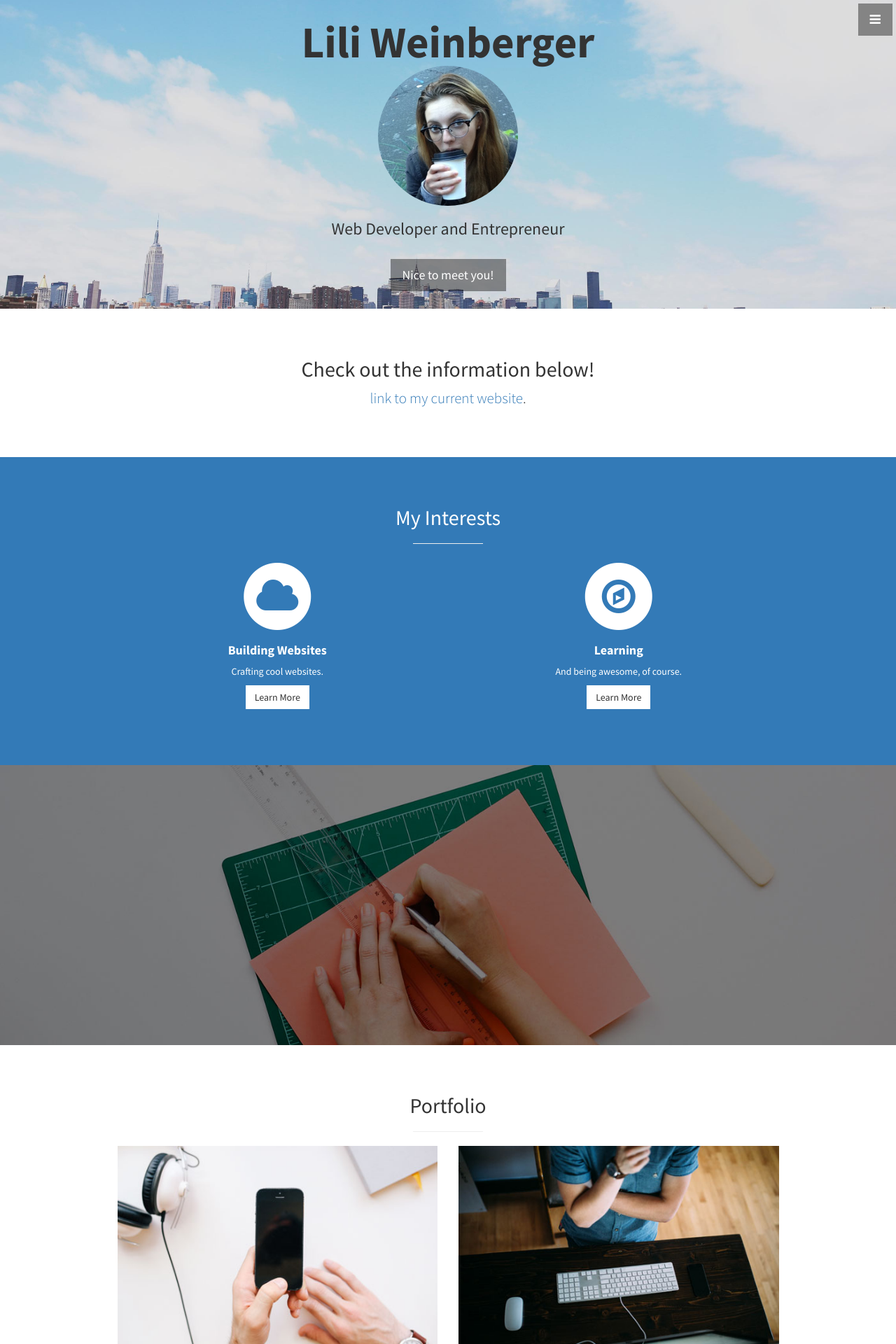
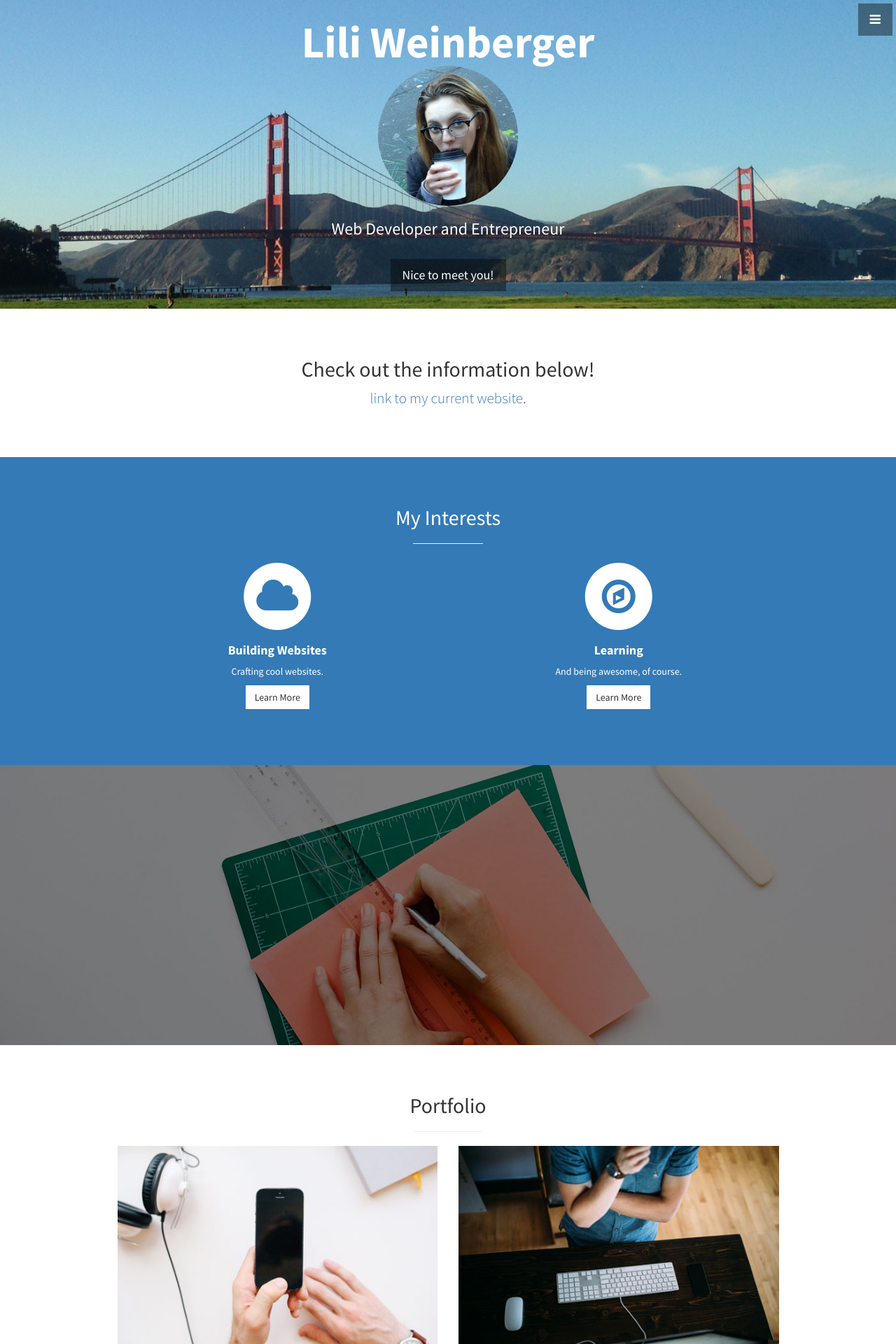
Before and after one commit to Lwein005/Portfolio-Site, a Jekyll site: the page built from index.html, in a window 1280 px wide. Shown: the top 1920 px of the page at 70% size. Built offline with Jekyll 4.4.1, drawn with Linux system fonts in a browser that asks for light colours.

Commit message:
Updated background photo & text color

```diff
--- a/_includes/map.html
+++ b/_includes/map.html
@@ -2,7 +2,7 @@
 <html>
   <head>
     <style type="text/css">
-      html, body { height: 70%; margin: 10; padding: 0; }
+      html, body { height: 70%; margin: 0; padding: 0; }
       #map { height: 100%; }
     </style>
   </head>
--- a/css/stylish-portfolio.css
+++ b/css/stylish-portfolio.css
@@ -172,7 +172,8 @@ hr.small {
     position: relative;
     width: 100%;
     height: 100%;
-    background: url(../img/bg.jpg) no-repeat center center scroll;
+    color: #fff;
+    background: url(../img/bridge-pic.jpg) no-repeat center center scroll;
     -webkit-background-size: cover;
     -moz-background-size: cover;
     background-size: cover;
```
Also changed, not shown: img/bridge-pic.jpg (added).
